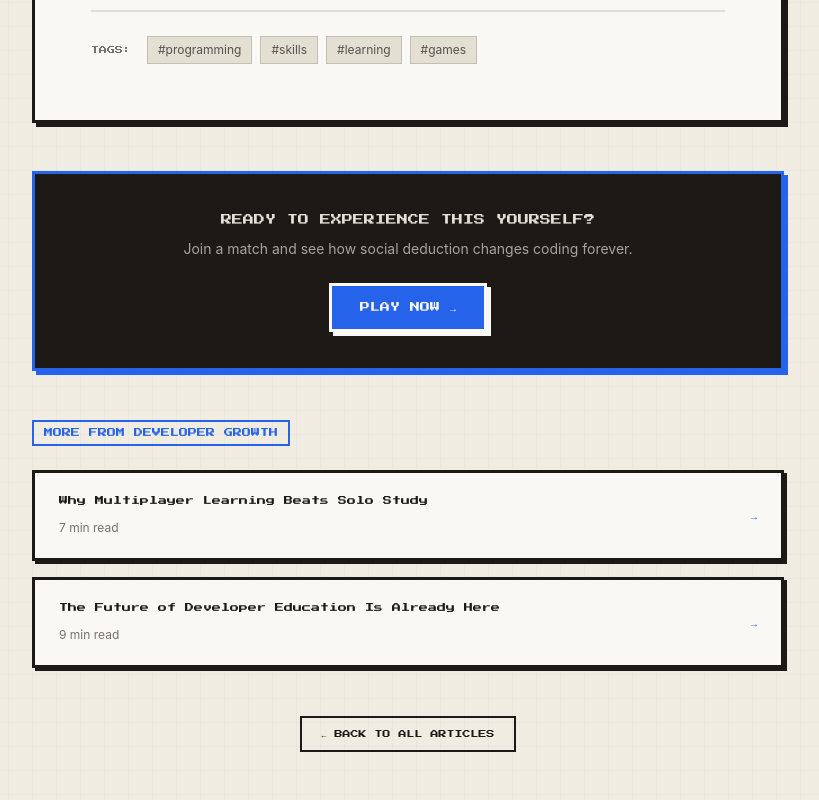
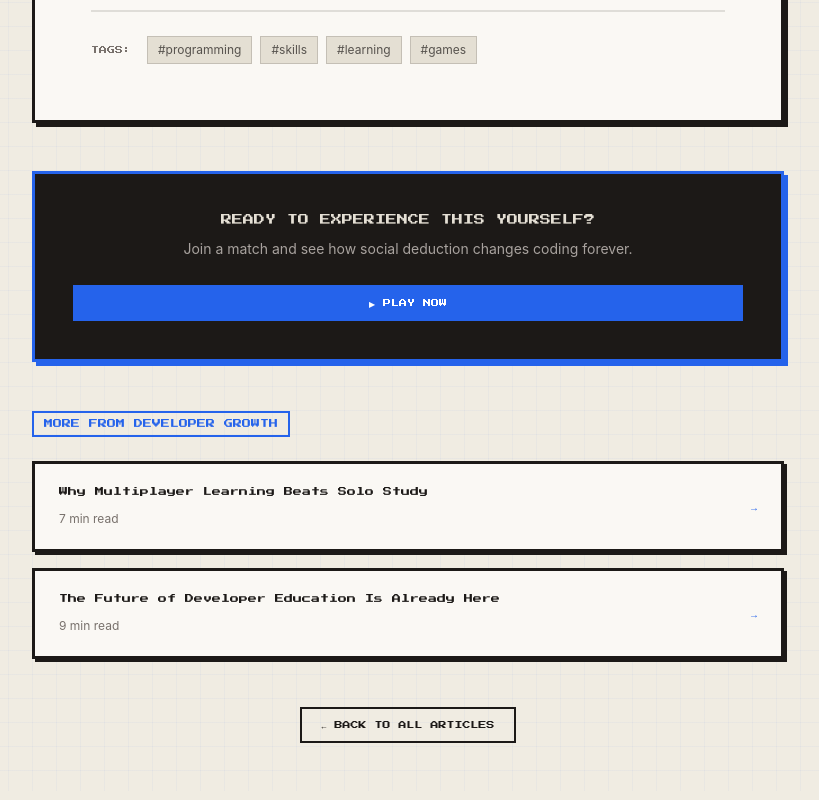
Before and after one commit to bhaupupu/codex-3.0, a Next.js app in the folder devception-client/: page /blog/games-improve-programming-skills in a window 1280 px wide. Shown: the part 3886-4686 px from the top of the page, without its empty margins (232-1051 px from the left). Built offline with nearby package versions, Linux system fonts and the light colour scheme.

Commit message:
feat: cinematic overlay transitions and blink animation

```diff
--- a/devception-client/src/app/providers.tsx
+++ b/devception-client/src/app/providers.tsx
@@ -1,6 +1,11 @@
 'use client';
 import { SessionProvider } from 'next-auth/react';
+import { CinematicProvider } from '@/components/landing/CinematicProvider';
 
 export function Providers({ children }: { children: React.ReactNode }) {
-  return <SessionProvider>{children}</SessionProvider>;
+  return (
+    <SessionProvider>
+      <CinematicProvider>{children}</CinematicProvider>
+    </SessionProvider>
+  );
 }
--- a/devception-client/src/components/landing/AboutPageClient.tsx
+++ b/devception-client/src/components/landing/AboutPageClient.tsx
@@ -1,8 +1,8 @@
 'use client';
-import React, { useState } from 'react';
-import Link from 'next/link';
+import React, { useEffect, useState } from 'react';
 import Navbar from './Navbar';
 import Footer from './Footer';
+import { useCinematic } from './CinematicProvider';
 
 const VALUES = [
   {
@@ -43,7 +43,12 @@ const TEAM = [
 ];
 
 export default function AboutPageClient() {
-  const [expandedValue, setExpandedValue] = useState<number | null>(null);
+  const [mounted, setMounted] = useState(false);
+  const { triggerCinematic } = useCinematic();
+
+  useEffect(() => {
+    setMounted(true);
+  }, []);
 
   return (
     <div style={{ background: '#f0ece2', minHeight: '100vh' }}>
@@ -298,10 +303,7 @@ export default function AboutPageClient() {
                   padding: 28,
                   borderColor: v.color,
                   boxShadow: `4px 4px 0 ${v.color}`,
-                  cursor: 'pointer',
-                  transition: 'transform 0.12s, box-shadow 0.12s',
                 }}
-                onClick={() => setExpandedValue(expandedValue === i ? null : i)}
               >
                 <div style={{ fontSize: 32, marginBottom: 16 }}>{v.icon}</div>
                 <div
@@ -474,9 +476,14 @@ export default function AboutPageClient() {
             </p>
           </div>
 
-          <Link href="/play" className="pixel-btn pixel-btn-blue" style={{ fontSize: 10 }}>
-            ▶ PLAY NOW →
-          </Link>
+          <div style={{ display: 'flex', gap: 16, justifyContent: 'center' }}>
+            <button onClick={() => triggerCinematic('/play')} className="pixel-btn pixel-btn-blue" style={{ fontSize: 10, textDecoration: 'none' }}>
+              ▶ PLAY NOW
+            </button>
+            <a href="/blog" className="pixel-btn pixel-btn-light" style={{ fontSize: 10, textDecoration: 'none' }}>
+              READ THE BLOG
+            </a>
+          </div>
         </div>
       </section>
 
--- a/devception-client/src/components/landing/BlogPostClient.tsx
+++ b/devception-client/src/components/landing/BlogPostClient.tsx
@@ -1,7 +1,9 @@
 'use client';
 
+import { useEffect, useState } from 'react';
 import Link from 'next/link';
 import { BlogPost, blogPosts } from '@/lib/blog-data';
+import { useCinematic } from '@/components/landing/CinematicProvider';
 
 const categoryColors: Record<string, string> = {
   'Game Design': '#2563eb',
@@ -14,6 +16,13 @@ const categoryColors: Record<string, string> = {
 };
 
 export default function BlogPostClient({ post }: { post: BlogPost }) {
+  const [mounted, setMounted] = useState(false);
+  const { triggerCinematic } = useCinematic();
+
+  useEffect(() => {
+    setMounted(true);
+  }, []);
+
   const color = categoryColors[post.category] || '#2563eb';
   const formattedDate = new Date(post.date).toLocaleDateString('en-US', {
     year: 'numeric',
@@ -336,31 +345,34 @@ export default function BlogPostClient({ post }: { post: BlogPost }) {
           >
             Join a match and see how social deduction changes coding forever.
           </p>
-          <Link
-            href="/play"
+          <button
+            onClick={() => triggerCinematic('/play')}
             style={{
-              display: 'inline-block',
+              display: 'block',
+              background: '#2563eb',
+              color: '#fff',
+              border: '2px solid #1c1917',
+              padding: '12px 24px',
               fontFamily: "'Press Start 2P', monospace",
-              fontSize: '10px',
-              color: '#faf8f4',
-              background: '#2563eb',
-              border: '3px solid #faf8f4',
-              boxShadow: '4px 4px 0 #faf8f4',
-              padding: '14px 28px',
+              fontSize: 8,
               textDecoration: 'none',
-              transition: 'transform 0.15s ease, box-shadow 0.15s ease',
+              textAlign: 'center',
+              boxShadow: '3px 3px 0 #1c1917',
+              transition: 'transform 0.1s, box-shadow 0.1s',
+              cursor: 'pointer',
+              width: '100%',
             }}
             onMouseEnter={(e) => {
-              (e.currentTarget as HTMLElement).style.transform = 'translate(-2px,-2px)';
-              (e.currentTarget as HTMLElement).style.boxShadow = '6px 6px 0 #faf8f4';
+              (e.currentTarget as HTMLElement).style.transform = 'translate(-2px, -2px)';
+              (e.currentTarget as HTMLElement).style.boxShadow = '5px 5px 0 #1c1917';
             }}
             onMouseLeave={(e) => {
-              (e.currentTarget as HTMLElement).style.transform = 'translate(0,0)';
-              (e.currentTarget as HTMLElement).style.boxShadow = '4px 4px 0 #faf8f4';
+              (e.currentTarget as HTMLElement).style.transform = 'translate(0, 0)';
+              (e.currentTarget as HTMLElement).style.boxShadow = '3px 3px 0 #1c1917';
             }}
           >
-            PLAY NOW →
-          </Link>
+            ▶ PLAY NOW
+          </button>
         </div>
 
         {/* Related posts */}
--- /dev/null
+++ b/devception-client/src/components/landing/CinematicProvider.tsx
@@ -0,0 +1,151 @@
+'use client';
+
+import React, { createContext, useContext, useState, useEffect, useRef } from 'react';
+import { useRouter } from 'next/navigation';
+
+interface CinematicContextValue {
+  isEntering: boolean;
+  triggerCinematic: (url?: string) => void;
+}
+
+const CinematicContext = createContext<CinematicContextValue | null>(null);
+
+export function useCinematic() {
+  const ctx = useContext(CinematicContext);
+  if (!ctx) throw new Error('useCinematic must be used within CinematicProvider');
+  return ctx;
+}
+
+const OVERLAY_CLOUDS = [
+  { id: 1, x: 5,  y: 8,  size: 80,  depth: 1 },
+  { id: 2, x: 22, y: 4,  size: 120, depth: 2 },
+  { id: 3, x: 55, y: 6,  size: 100, depth: 1 },
+  { id: 4, x: 75, y: 3,  size: 60,  depth: 2 },
+  { id: 5, x: 88, y: 10, size: 140, depth: 1 },
+  { id: 6, x: 40, y: 12, size: 90,  depth: 2 },
+  { id: 7, x: 12, y: 18, size: 75,  depth: 1 },
+  { id: 8, x: 65, y: 15, size: 110, depth: 2 },
+];
+
+export function CinematicProvider({ children }: { children: React.ReactNode }) {
+  const [isEntering, setIsEntering] = useState(false);
+  const [cloudOffset, setCloudOffset] = useState(0);
+  const router = useRouter();
+  const rafRef = useRef<number | null>(null);
+
+  const triggerCinematic = (url = '/login') => {
+    if (isEntering) return;
+    setIsEntering(true);
+
+    // Auto scroll to top to see the transition better if we're not fixed fullscreen
+    // But since our overlay is fixed fullscreen, we don't strictly need to scroll,
+    // but it helps if the background blurs out nicely.
+    window.scrollTo({ top: 0, behavior: 'smooth' });
+
+    let start = performance.now();
+    const duration = 1500;
+
+    const animateWarp = (time: number) => {
+      const elapsed = time - start;
+      const progress = Math.min(elapsed / duration, 1);
+      const easeInExpo = progress === 0 ? 0 : Math.pow(2, 10 * progress - 10);
+
+      setCloudOffset(easeInExpo * 15000);
+
+      if (progress < 1) {
+        rafRef.current = requestAnimationFrame(animateWarp);
+      } else {
+        router.push(url);
+        // Reset after navigation
+        setTimeout(() => {
+          setIsEntering(false);
+          setCloudOffset(0);
+        }, 1000);
+      }
+    };
+
+    rafRef.current = requestAnimationFrame(animateWarp);
+  };
+
+  useEffect(() => {
+    return () => {
+      if (rafRef.current) cancelAnimationFrame(rafRef.current);
+    };
+  }, []);
+
+  return (
+    <CinematicContext.Provider value={{ isEntering, triggerCinematic }}>
+      <div style={{ position: 'relative' }}>
+        {/* Main Content wrapper */}
+        <div
+          style={{
+            transform: isEntering ? 'scale(1.05)' : 'scale(1)',
+            filter: isEntering ? 'blur(10px)' : 'blur(0px)',
+            transition: 'all 1.2s cubic-bezier(0.4, 0, 0.2, 1)',
+          }}
+        >
+          {children}
+        </div>
+
+        {/* Cinematic Overlay */}
+        {isEntering && (
+          <div
+            style={{
+              position: 'fixed',
+              inset: 0,
+              zIndex: 9999,
+              pointerEvents: 'none',
+              overflow: 'hidden',
+              display: 'flex',
+              alignItems: 'center',
+              justifyContent: 'center'
+            }}
+          >
+            {/* Warp Clouds */}
+            {OVERLAY_CLOUDS.map((cloud) => {
+              const tx = cloudOffset * cloud.depth * 0.03;
+              const h = Math.round(cloud.size * 0.5);
+              return (
+                <div
+                  key={cloud.id}
+                  style={{
+                    position: 'absolute',
+                    left: cloud.x + '%',
+                    top: cloud.y + '%',
+                    transform: `translateX(${tx}px)`,
+                    willChange: 'transform',
+                  }}
+                >
+                  <div style={{ position: 'relative', width: cloud.size, height: h }}>
+                    <div style={{ position: 'absolute', bottom: 0, left: '10%', width: '80%', height: '55%', background: '#fff', border: '2px solid #1c1917' }} />
+                    <div style={{ position: 'absolute', bottom: '45%', left: '20%', width: '60%', height: '55%', background: '#fff', border: '2px solid #1c1917' }} />
+                    <div style={{ position: 'absolute', bottom: '55%', left: '35%', width: '40%', height: '50%', background: '#fff', border: '2px solid #1c1917' }} />
+                  </div>
+                </div>
+              );
+            })}
+
+            {/* Central Terminal Message */}
+            <div
+              style={{
+                background: '#0d1117',
+                border: '3px solid #16a34a',
+                padding: '20px 40px',
+                boxShadow: '0 0 40px rgba(22, 163, 74, 0.4)',
+                fontFamily: "'Press Start 2P', monospace",
+                fontSize: 16,
+                color: '#16a34a',
+                textAlign: 'center',
+              }}
+            >
+              <span style={{ animation: 'pulse-blink 1s step-end infinite' }}>
+                UPLINK ESTABLISHED
+              </span>
+            </div>
+            <style>{`@keyframes pulse-blink { 0%,100%{opacity:1} 50%{opacity:0.2} }`}</style>
+          </div>
+        )}
+      </div>
+    </CinematicContext.Provider>
+  );
+}
--- a/devception-client/src/components/landing/FakeOSSection.tsx
+++ b/devception-client/src/components/landing/FakeOSSection.tsx
@@ -1,6 +1,6 @@
 'use client';
 import React, { useState } from 'react';
-import Link from 'next/link';
+import { useCinematic } from './CinematicProvider';
 
 const OS_MENU = [
   { key: '1', label: 'CREATE ROOM', desc: 'Initialize a new secure game session and generate your room code.', action: '/play', color: '#16a34a' },
@@ -26,6 +26,7 @@ export default function FakeOSSection() {
     '',
     'Select an option below to continue:',
   ]);
+  const { triggerCinematic } = useCinematic();
 
   return (
     <section
@@ -111,10 +112,11 @@ export default function FakeOSSection() {
                         fontFamily: "'Space Mono', monospace",
                       }}>
                         <div style={{ marginBottom: 8 }}>{item.desc}</div>
-                        <Link
-                          href={item.action}
+                        <button
+                          onClick={() => triggerCinematic(item.action)}
                           style={{
                             color: item.color,
+                            background: 'none',
                             textDecoration: 'none',
                             fontFamily: "'Press Start 2P', monospace",
                             fontSize: 8,
@@ -122,10 +124,11 @@ export default function FakeOSSection() {
                             padding: '6px 14px',
                             display: 'inline-block',
                             letterSpacing: '0.1em',
+                            cursor: 'pointer',
                           }}
                         >
                           EXECUTE →
-                        </Link>
+                        </button>
                       </div>
                     )}
                   </div>
--- a/devception-client/src/components/landing/FinalCTASection.tsx
+++ b/devception-client/src/components/landing/FinalCTASection.tsx
@@ -1,10 +1,11 @@
 'use client';
 import React, { useEffect, useState } from 'react';
-import Link from 'next/link';
+import { useCinematic } from './CinematicProvider';
 
 export default function FinalCTASection() {
   const [glitch, setGlitch] = useState(false);
   const [cursorVisible, setCursorVisible] = useState(true);
+  const { triggerCinematic } = useCinematic();
 
   useEffect(() => {
     // Glitch effect on heading
@@ -188,19 +189,19 @@ export default function FinalCTASection() {
         <div
           style={{
             display: 'flex',
-            gap: 20,
+            gap: 16,
+            flexWrap: 'wrap',
             justifyContent: 'center',
-            flexWrap: 'wrap',
             marginBottom: 64,
           }}
         >
-          <Link
-            href="/play"
-            className="landing-btn-primary"
-            style={{ fontSize: 11, padding: '20px 44px' }}
+          <button
+            onClick={() => triggerCinematic('/play')}
+            className="pixel-btn pixel-btn-blue"
+            style={{ fontSize: 10, textDecoration: 'none', padding: '20px 44px' }}
           >
             ▶ PLAY NOW
-          </Link>
+          </button>
           <a
             href="#how-it-works"
             className="landing-btn-secondary"
--- a/devception-client/src/components/landing/Footer.tsx
+++ b/devception-client/src/components/landing/Footer.tsx
@@ -1,6 +1,7 @@
 'use client';
 import React from 'react';
 import Link from 'next/link';
+import { useCinematic } from './CinematicProvider';
 
 const FOOTER_LINKS: Record<string, { label: string; href: string }[]> = {
   PRODUCT: [
@@ -21,6 +22,8 @@ const FOOTER_LINKS: Record<string, { label: string; href: string }[]> = {
 };
 
 export default function Footer() {
+  const { triggerCinematic } = useCinematic();
+
   return (
     <>
       <style>{`
@@ -138,10 +141,35 @@ export default function Footer() {
                 >
                   {section}
                 </div>
-                <div style={{ display: 'flex', flexDirection: 'column', gap: 12 }}>
+                <ul style={{ display: 'flex', flexDirection: 'column', gap: 12, listStyle: 'none', padding: 0, margin: 0 }}>
                   {links.map((link) => (
+                    <li key={link.label}>
+                      {link.href.startsWith('/play') || link.href.startsWith('/login') ? (
+                        <button
+                          onClick={() => triggerCinematic(link.href)}
+                          style={{
+                            fontFamily: "'Space Mono', monospace",
+                            fontSize: 12,
+                            color: '#78716c',
+                            textDecoration: 'none',
+                            transition: 'color 0.2s',
+                            background: 'none',
+                            border: 'none',
+                            padding: 0,
+                            cursor: 'pointer',
+                            textAlign: 'left',
+                          }}
+                          onMouseEnter={(e) => {
+                            (e.currentTarget as HTMLElement).style.color = '#e5e0d5';
+                          }}
+                          onMouseLeave={(e) => {
+                            (e.currentTarget as HTMLElement).style.color = '#78716c';
+                          }}
+                        >
+                          {link.label}
+                        </button>
+                      ) : (
                         <Link
-                      key={link.label}
                           href={link.href}
                           style={{
                             fontFamily: "'Space Mono', monospace",
@@ -149,6 +177,7 @@ export default function Footer() {
                             color: '#78716c',
                             textDecoration: 'none',
                             transition: 'color 0.2s',
+                            display: 'block',
                           }}
                           onMouseEnter={(e) => {
                             (e.currentTarget as HTMLElement).style.color = '#e5e0d5';
@@ -159,8 +188,10 @@ export default function Footer() {
                         >
                           {link.label}
                         </Link>
+                      )}
+                    </li>
                   ))}
-                </div>
+                </ul>
               </div>
             ))}
           </div>
--- a/devception-client/src/components/landing/HeroSection.tsx
+++ b/devception-client/src/components/landing/HeroSection.tsx
@@ -1,7 +1,6 @@
 'use client';
 import React, { useEffect, useRef, useState } from 'react';
-import Link from 'next/link';
-import { useRouter } from 'next/navigation';
+import { useCinematic } from './CinematicProvider';
 
 /* ── Pixel Clouds ── */
 interface CloudDef {
@@ -338,8 +337,7 @@ export default function HeroSection() {
   const mouseRef = useRef({ x: 0, y: 0 });
   const rafRef = useRef<number | null>(null);
   const [cloudOffset, setCloudOffset] = useState({ x: 0, y: 0 });
-  const [isEntering, setIsEntering] = useState(false);
-  const router = useRouter();
+  const { isEntering, triggerCinematic } = useCinematic();
 
   useEffect(() => {
     const handleMouseMove = (e: MouseEvent) => {
@@ -363,25 +361,6 @@ export default function HeroSection() {
       if (rafRef.current) cancelAnimationFrame(rafRef.current);
     };
   }, [isEntering]);
-
-  useEffect(() => {
-    if (isEntering) {
-      let start = performance.now();
-      const duration = 1500;
-      const animateWarp = (time: number) => {
-        const elapsed = time - start;
-        const progress = Math.min(elapsed / duration, 1);
-        const easeInExpo = progress === 0 ? 0 : Math.pow(2, 10 * progress - 10);
-        setCloudOffset({ x: mouseRef.current.x + easeInExpo * 10000, y: mouseRef.current.y + easeInExpo * 2000 });
-        if (progress < 1) {
-          requestAnimationFrame(animateWarp);
-        } else {
-          router.push('/login');
-        }
-      };
-      requestAnimationFrame(animateWarp);
-    }
-  }, [isEntering, router]);
 
   return (
     <section
@@ -460,10 +439,6 @@ export default function HeroSection() {
             gridTemplateColumns: '1fr 1fr',
             gap: 60,
             alignItems: 'start',
-            opacity: isEntering ? 0 : 1,
-            transform: isEntering ? 'scale(1.1)' : 'scale(1)',
-            filter: isEntering ? 'blur(10px)' : 'blur(0px)',
-            transition: 'all 1.2s cubic-bezier(0.4, 0, 0.2, 1)',
           }}
         >
           {/* LEFT COLUMN */}
@@ -521,7 +496,7 @@ export default function HeroSection() {
             </p>
 
             <div style={{ display: 'flex', gap: 16, flexWrap: 'wrap' }}>
-              <button onClick={() => setIsEntering(true)} className="pixel-btn pixel-btn-blue" style={{ textDecoration: 'none' }}>
+              <button onClick={() => triggerCinematic('/login')} className="pixel-btn pixel-btn-blue" style={{ textDecoration: 'none' }}>
                 ▶ PLAY NOW
               </button>
               <a href="#how-it-works" className="pixel-btn pixel-btn-light">
--- a/devception-client/src/components/landing/LiveDemoSection.tsx
+++ b/devception-client/src/components/landing/LiveDemoSection.tsx
@@ -1,6 +1,5 @@
-'use client';
 import React, { useState, useEffect, useRef } from 'react';
-import Link from 'next/link';
+import { useCinematic } from './CinematicProvider';
 
 /* ─── Types ─── */
 type Phase = 'intro' | 'joining' | 'role' | 'coding' | 'meeting' | 'result';
@@ -611,6 +610,7 @@ function MeetingPhase({ onNext }: { onNext: () => void }) {
 /* ─── Phase: Result ─── */
 function ResultPhase({ onReset }: { onReset: () => void }) {
   const [reveal, setReveal] = useState(false);
+  const { triggerCinematic } = useCinematic();
 
   useEffect(() => {
     const t = setTimeout(() => setReveal(true), 600);
@@ -707,9 +707,9 @@ function ResultPhase({ onReset }: { onReset: () => void }) {
             <button onClick={onReset} className="pixel-btn pixel-btn-light" style={{ fontSize: 8 }}>
               ↺ PLAY DEMO AGAIN
             </button>
-            <Link href="/play" className="pixel-btn pixel-btn-blue" style={{ fontSize: 8 }}>
-              ▶ PLAY FOR REAL →
-            </Link>
+            <button onClick={() => triggerCinematic('/play')} className="pixel-btn pixel-btn-blue" style={{ fontSize: 8 }}>
+              ▶ PLAY NOW
+            </button>
           </div>
         </>
       )}
--- a/devception-client/src/components/landing/Navbar.tsx
+++ b/devception-client/src/components/landing/Navbar.tsx
@@ -1,6 +1,7 @@
 'use client';
 import React, { useState, useEffect } from 'react';
 import Link from 'next/link';
+import { useCinematic } from './CinematicProvider';
 
 const navLinks = [
   { label: 'HOW IT WORKS', href: '#how-it-works' },
@@ -12,6 +13,7 @@ const navLinks = [
 export default function Navbar() {
   const [scrolled, setScrolled] = useState(false);
   const [menuOpen, setMenuOpen] = useState(false);
+  const { triggerCinematic } = useCinematic();
 
   useEffect(() => {
     const onScroll = () => setScrolled(window.scrollY > 40);
@@ -106,8 +108,8 @@ export default function Navbar() {
 
           {/* RIGHT BUTTONS */}
           <div style={{ display: 'flex', gap: 12, alignItems: 'center' }}>
-            <Link
-              href="/login"
+            <button
+              onClick={() => triggerCinematic('/login')}
               className="nav-login-btn"
               style={{
                 fontFamily: "'Press Start 2P', monospace",
@@ -133,10 +135,10 @@ export default function Navbar() {
               }}
             >
               LOGIN
-            </Link>
+            </button>
 
-            <Link
-              href="/play"
+            <button
+              onClick={() => triggerCinematic('/play')}
               style={{
                 fontFamily: "'Press Start 2P', monospace",
                 fontSize: 8,
@@ -163,7 +165,7 @@ export default function Navbar() {
               }}
             >
               ▶ PLAY NOW
-            </Link>
+            </button>
 
             {/* Mobile hamburger */}
             <button
@@ -227,9 +229,8 @@ export default function Navbar() {
               </a>
             ))}
             <div style={{ display: 'flex', gap: 12, marginTop: 16, flexWrap: 'wrap' }}>
-              <Link
-                href="/login"
-                onClick={() => setMenuOpen(false)}
+              <button
+                onClick={() => { setMenuOpen(false); triggerCinematic('/login'); }}
                 style={{
                   fontFamily: "'Press Start 2P', monospace",
                   fontSize: 8,
@@ -241,10 +242,9 @@ export default function Navbar() {
                 }}
               >
                 LOGIN
-              </Link>
-              <Link
-                href="/play"
-                onClick={() => setMenuOpen(false)}
+              </button>
+              <button
+                onClick={() => { setMenuOpen(false); triggerCinematic('/play'); }}
                 style={{
                   fontFamily: "'Press Start 2P', monospace",
                   fontSize: 8,
@@ -260,7 +260,7 @@ export default function Navbar() {
                 }}
               >
                 ▶ PLAY NOW
-              </Link>
+              </button>
             </div>
           </div>
         )}
```
Also changed, not shown: 1 other file (tests, documents, lock files or other folders). Lines whose indentation alone changed are shown as unchanged.
